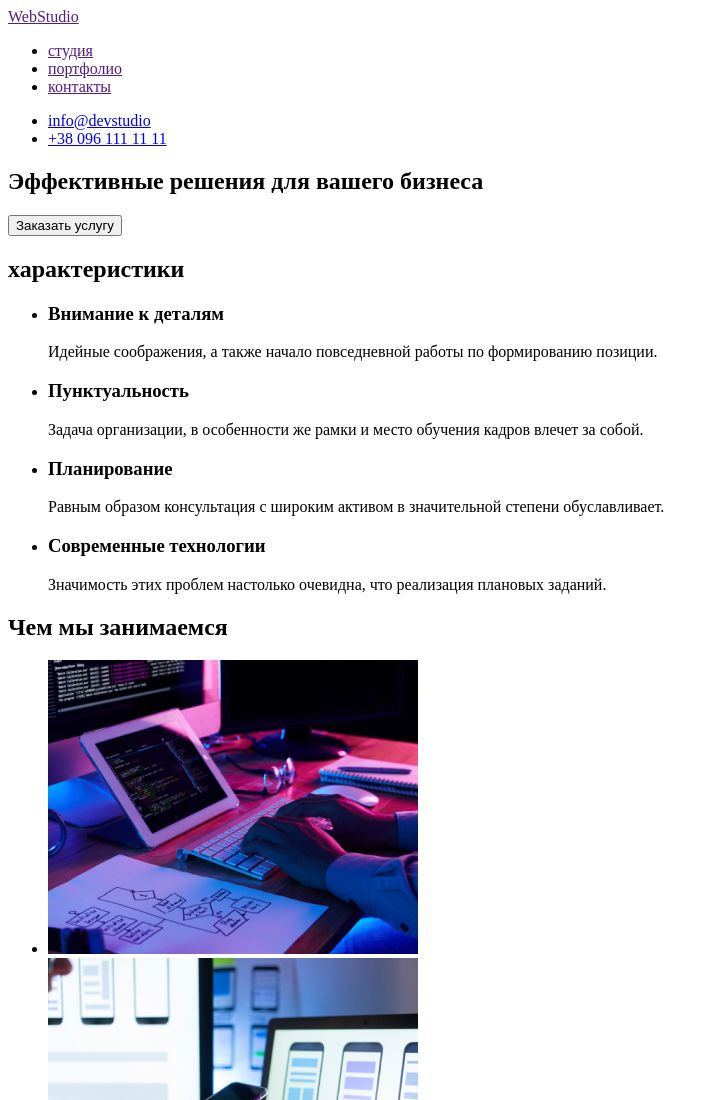
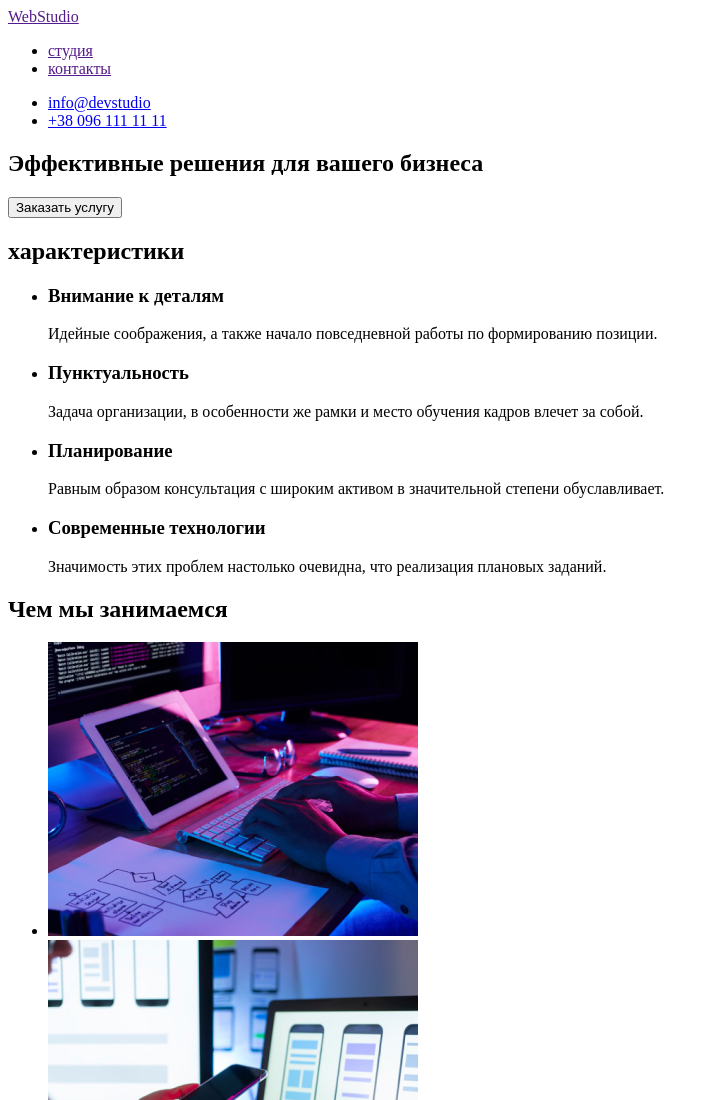
Before and after one commit to osipm/goit-markup-hw-02, a plain HTML site: page index.html in a window 1280 px wide. Shown: the top 1100 px of the page, without its empty margins (0-719 px from the left). Drawn offline with Linux system fonts and the light colour scheme.

Commit message:
pravka HTML

```diff
--- a/index.html
+++ b/index.html
@@ -12,7 +12,6 @@
       <nav>
         <ul>
           <li><a href="">студия</a></li>
-          <li><a href="">портфолио</a></li>
           <li><a href="">контакты</a></li>
         </ul>
       </nav>
```
